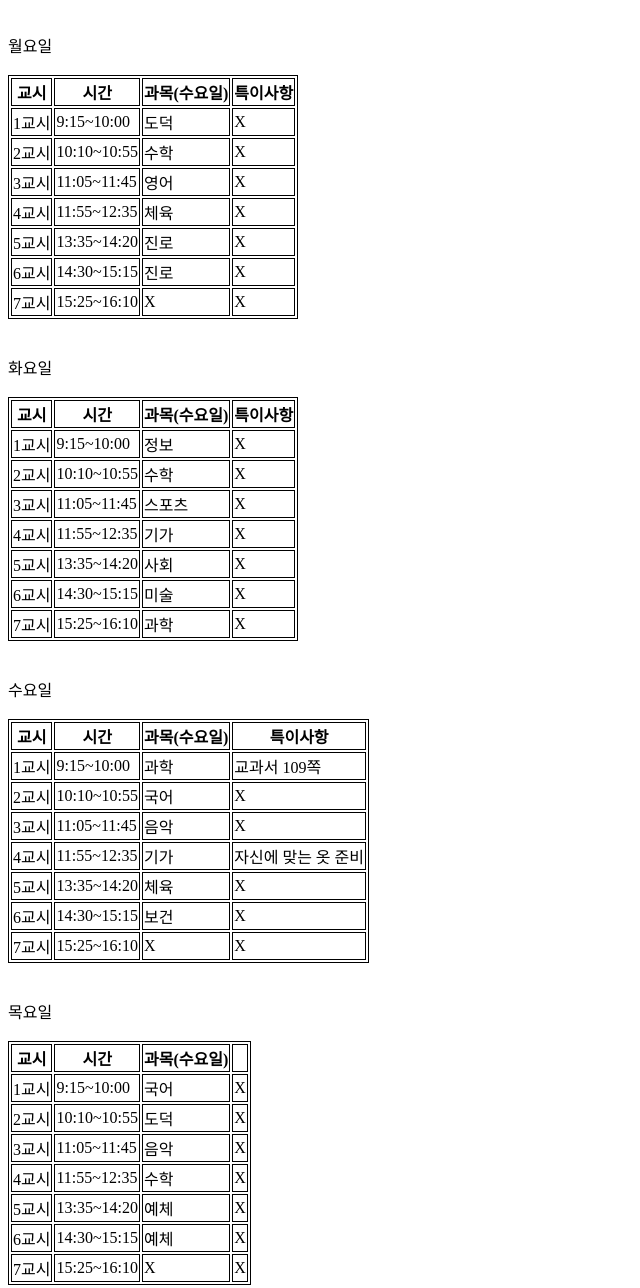
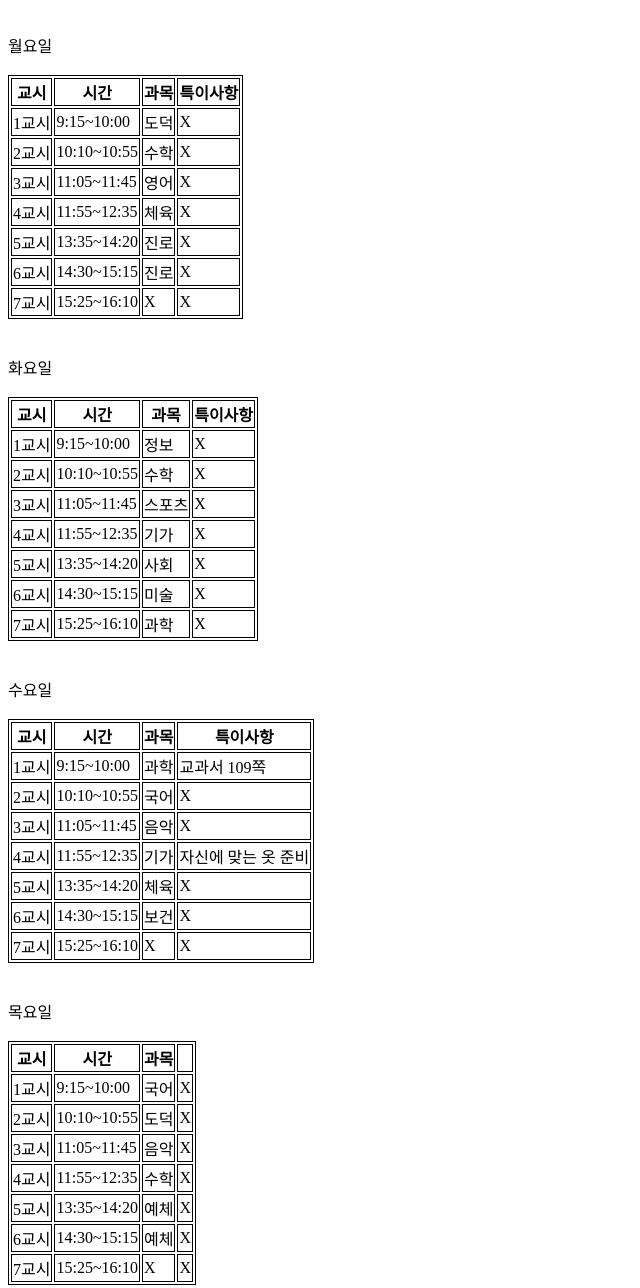
Before and after one commit to webstudy1/time, a plain HTML site: page index.html in a window 1280 px wide. Shown: the part 615-1903 px from the top of the page, without its empty margins (0-640 px from the left). Drawn offline with Linux system fonts and the light colour scheme.

Commit message:
Update index.html

```diff
--- a/index.html
+++ b/index.html
@@ -82,7 +82,7 @@
         <tr>
             <th>교시</th>
             <th>시간</th>
-            <th>과목(수요일)</th>
+            <th>과목</th>
             <th>특이사항</th>
         </tr>
 		<tr>
@@ -134,7 +134,7 @@
         <tr>
             <th>교시</th>
             <th>시간</th>
-            <th>과목(수요일)</th>
+            <th>과목</th>
             <th>특이사항</th>
         </tr>
 		<tr>
@@ -186,7 +186,7 @@
         <tr>
             <th>교시</th>
             <th>시간</th>
-            <th>과목(수요일)</th>
+            <th>과목</th>
             <th>특이사항</th>
         </tr>
 		<tr>
@@ -237,7 +237,7 @@
         <tr>
             <th>교시</th>
             <th>시간</th>
-            <th>과목(수요일)</th>
+            <th>과목</th>
             <th></th>
         </tr>
 		<tr>
@@ -289,7 +289,7 @@
         <tr>
             <th>교시</th>
             <th>시간</th>
-            <th>과목(수요일)</th>
+            <th>과목</th>
             <th>특이사항</th>
         </tr>
 		<tr>
```
